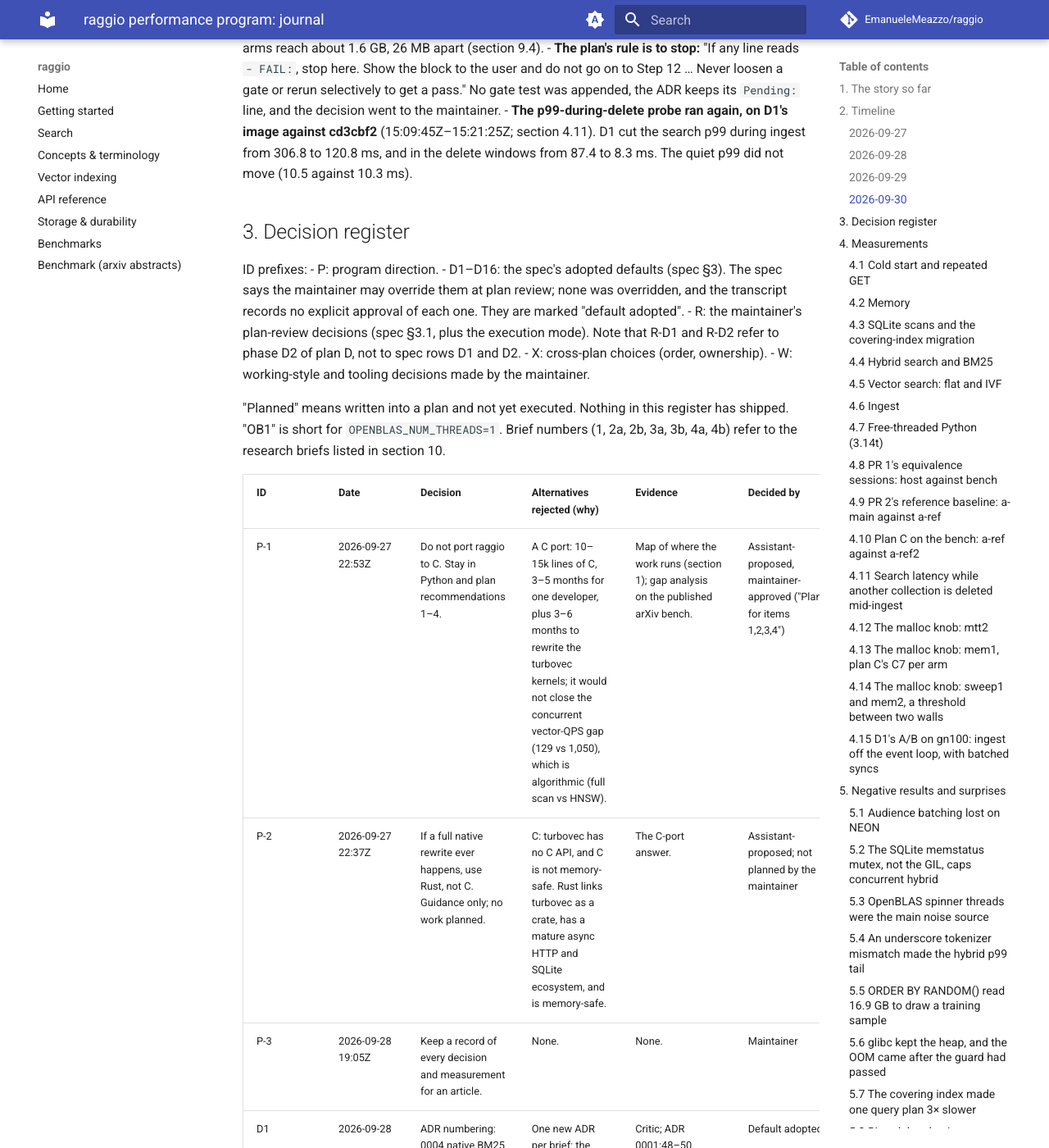
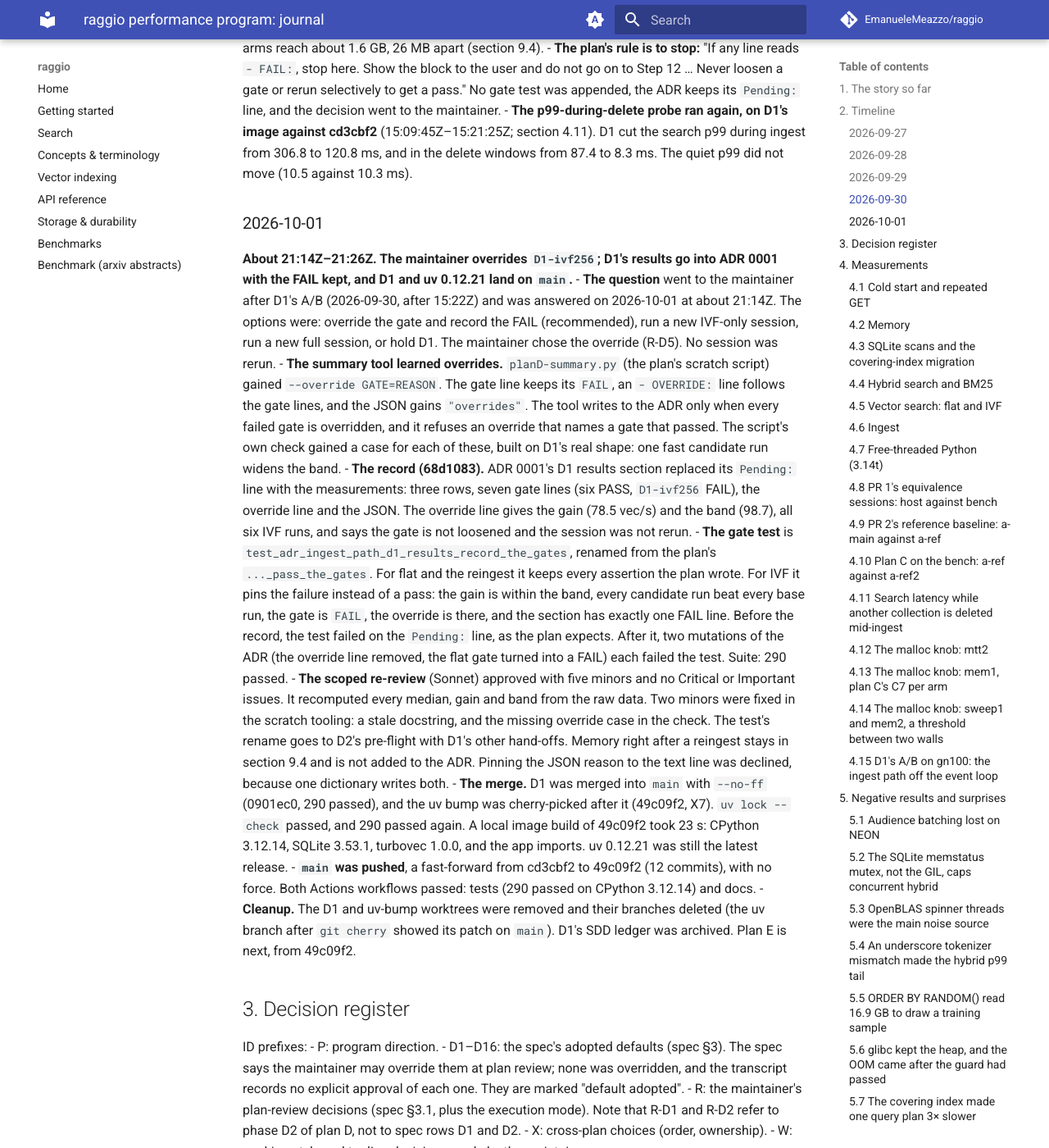
Before and after one commit to EmanueleMeazzo/raggio, an MkDocs documentation site: the page built from docs/superpowers/journal/2026-09-performance-program.md, in a window 1280 px wide and 1400 px high, scrolled down 53708 px. Shown: the whole window at 82% size. Built offline with MkDocs 1.6.1 and Material for MkDocs 9.7.7, drawn with Linux system fonts in a browser that asks for light colours; comment, search, counter and statistics services are not loaded; some of the changed text lies outside the part shown.

Commit message:
Journal the D1-ivf256 override, D1's merge and uv 0.12.21 on main
The maintainer overrode D1-ivf256 (R-D5): ADR 0001 keeps the FAIL with a
dated override line, the scoped re-review approved, D1 merged as 0901ec0,
uv 0.12.21 followed as 49c09f2, and main was pushed with CI green.
Section 4.15 no longer says D1 batches index syncs: it keeps one sync
per job, and batching is D2's. The register total counts X7 and R-D5.

Co-Authored-By: Claude Opus 5.5 <noreply@anthropic.com>

```diff
--- a/docs/superpowers/journal/2026-09-performance-program.md
+++ b/docs/superpowers/journal/2026-09-performance-program.md
@@ -1228,6 +1228,18 @@ The other 16 are rulings on wording and tests, not on design. The ADR states onl
 - **The plan's rule is to stop:** "If any line reads `- FAIL:`, stop here. Show the block to the user and do not go on to Step 12 … Never loosen a gate or rerun selectively to get a pass." No gate test was appended, the ADR keeps its `Pending:` line, and the decision went to the maintainer.
 - **The p99-during-delete probe ran again, on D1's image against cd3cbf2** (15:09:45Z–15:21:25Z; section 4.11). D1 cut the search p99 during ingest from 306.8 to 120.8 ms, and in the delete windows from 87.4 to 8.3 ms. The quiet p99 did not move (10.5 against 10.3 ms).
 
+### 2026-10-01
+
+**About 21:14Z–21:26Z. The maintainer overrides `D1-ivf256`; D1's results go into ADR 0001 with the FAIL kept, and D1 and uv 0.12.21 land on `main`.**
+- **The question** went to the maintainer after D1's A/B (2026-09-30, after 15:22Z) and was answered on 2026-10-01 at about 21:14Z. The options were: override the gate and record the FAIL (recommended), run a new IVF-only session, run a new full session, or hold D1. The maintainer chose the override (R-D5). No session was rerun.
+- **The summary tool learned overrides.** `planD-summary.py` (the plan's scratch script) gained `--override GATE=REASON`. The gate line keeps its `FAIL`, an `- OVERRIDE:` line follows the gate lines, and the JSON gains `"overrides"`. The tool writes to the ADR only when every failed gate is overridden, and it refuses an override that names a gate that passed. The script's own check gained a case for each of these, built on D1's real shape: one fast candidate run widens the band.
+- **The record (68d1083).** ADR 0001's D1 results section replaced its `Pending:` line with the measurements: three rows, seven gate lines (six PASS, `D1-ivf256` FAIL), the override line and the JSON. The override line gives the gain (78.5 vec/s) and the band (98.7), all six IVF runs, and says the gate is not loosened and the session was not rerun.
+- **The gate test** is `test_adr_ingest_path_d1_results_record_the_gates`, renamed from the plan's `..._pass_the_gates`. For flat and the reingest it keeps every assertion the plan wrote. For IVF it pins the failure instead of a pass: the gain is within the band, every candidate run beat every base run, the gate is `FAIL`, the override is there, and the section has exactly one FAIL line. Before the record, the test failed on the `Pending:` line, as the plan expects. After it, two mutations of the ADR (the override line removed, the flat gate turned into a FAIL) each failed the test. Suite: 290 passed.
+- **The scoped re-review** (Sonnet) approved with five minors and no Critical or Important issues. It recomputed every median, gain and band from the raw data. Two minors were fixed in the scratch tooling: a stale docstring, and the missing override case in the check. The test's rename goes to D2's pre-flight with D1's other hand-offs. Memory right after a reingest stays in section 9.4 and is not added to the ADR. Pinning the JSON reason to the text line was declined, because one dictionary writes both.
+- **The merge.** D1 was merged into `main` with `--no-ff` (0901ec0, 290 passed), and the uv bump was cherry-picked after it (49c09f2, X7). `uv lock --check` passed, and 290 passed again. A local image build of 49c09f2 took 23 s: CPython 3.12.14, SQLite 3.53.1, turbovec 1.0.0, and the app imports. uv 0.12.21 was still the latest release.
+- **`main` was pushed**, a fast-forward from cd3cbf2 to 49c09f2 (12 commits), with no force. Both Actions workflows passed: tests (290 passed on CPython 3.12.14) and docs.
+- **Cleanup.** The D1 and uv-bump worktrees were removed and their branches deleted (the uv branch after `git cherry` showed its patch on `main`). D1's SDD ledger was archived. Plan E is next, from 49c09f2.
+
 ## 3. Decision register
 
 ID prefixes:
@@ -1270,6 +1282,7 @@ ID prefixes:
 | R-G2 | 2026-09-28 18:50Z | If turbovec's sdist fails to build for 3.14t, fix it in the Dockerfile builder stage with flags and build dependencies only; never fork. If turbovec's source needs a change, draft an upstream issue for the maintainer and park G. | "Stop G and report": no fixes attempted, G parked, the p4 report explains why. A fork (D6). The spec notes that this fallback overrides the plan's earlier default. | Laptop only: the sdist builds unpatched (Windows 3.14t with maturin 58.6 s; WSL2 x86_64 image 46.7 s). Not verified on aarch64; p4 tests it. | Maintainer (chose the recommended "Fix it in the Dockerfile") | spec §3.1 G2 | Planned (G) |
 | R-D3 | 2026-09-28 19:38Z | Follow-up to R-D2: `stop()` never raises. Two more errors are logged: a dead background worker's exception, and a failure to finish jobs after the final sync succeeded. The jobs stay `processing` and the startup replay recovers them. | "Keep raising them", Plan B's behaviour: in the server's shutdown, either error would skip closing every later collection and leave the catalog open. | Raised by the verifier of the R-D2 plan edit, who traced B's and F's `stop()` sequences and the base `shutdown()`. | Maintainer (chose the recommended "Log them too") | spec §3.1 D3 | Planned (plan D; applied and verified by `raggio-apply-followup-decisions`, ~20:08Z) |
 | R-D4 | 2026-09-28 ~20:15Z | Follow-up to R-D3: every close step in `stop()` logs its own `Exception` and moves on to the next. This covers the embedder's HTTP client, `_close_conns`, and F's shard pool. So `shutdown()` always reaches every collection and the catalog. `BaseException` (such as `CancelledError`) is not caught. | "Only the two errors": keep R-D3 as worded and narrow the plan's "never raises" to the D2/D3 errors; a failure closing the HTTP client, SQLite or the pool would still skip later collections. | Raised by the verifier of the R-D3 edit. | Maintainer (chose the recommended "Yes, log every step") | spec §3.1 D4 | Planned (plan D Task 9, applied and verified 21:09Z) |
+| R-D5 | 2026-10-01, answered about 21:14Z | D1-ivf256 failed and is overridden. D1 ships as it is. ADR 0001 records all seven gate lines, the FAIL included, plus a dated override line, and the gate test pins the FAIL and the override. The gate is not loosened and no session is rerun. | Run a new IVF-only session (the same probes, a new band). Run a new full session. Hold D1 until one of them. | `D1-ivf256`: gain 78.5 vec/s against a band of 98.7. Every candidate run beat every base run (611.7, 612.0, 710.4 against 505.0, 533.5, 535.2), and the third candidate run alone sets the band. If the arms were exchangeable, that order has probability 1/20. The other six gates passed: flat probe 2,342.4 to 4,982.0 vec/s, reingest 1,530.9 to 3,035.4 vec/s. | Maintainer (chose "Override, record FAIL", recommended) | Section 5.20; section 4.15 | Recorded (68d1083); merged into `main` (0901ec0) |
 | R-G3 | 2026-09-28 19:38Z | Follow-up to R-G2: G stops and the maintainer is asked in two cases: after 3 failed builder-stage attempts, and when no allowed Dockerfile line can express a fix although turbovec's source needs no change. ADR 0006 stays Pending. Parking without asking applies only to the source-change case. | "Park G automatically", i.e. draft an upstream issue and park without asking. | Raised by the verifier of the R-G2 edit. R-G2 did not say what happens in these two cases. | Maintainer (chose the recommended "Stop and ask me") | spec §3.1 G3 | Planned (plan G; applied and verified by `raggio-apply-followup-decisions`, ~20:08Z) |
 | R-G4 | 2026-09-28 19:38Z | Follow-up to R-G1: the 90-minute cap applies to measurement (ABAB) sessions only. G Task 11's build-and-fix window has no cap. | "Cap everything at 90 min": Task 11 would be split into windows of at most 90 minutes each. | Task 11 can take about 60 min plus about 25 min per fix attempt, up to 3 attempts: about 135 min. Heat and drift matter for measurements, not for builds. W-2 already gives unlimited gn100 time. | Maintainer (chose the recommended "Only measurement sessions") | spec §3.1 G4 | Planned (plan G; applied and verified by `raggio-apply-followup-decisions`, ~20:08Z) |
 | R-B1 | 2026-09-28 20:28Z | A search in flight on a collection that `DELETE /collections/{name}` is removing returns 404, the answer for a collection that does not exist, never 500. B may change `app.py` for the error-to-404 mapping only. | "503 Service Unavailable": transient, and a retry then gets 404, although the collection is not coming back. "Leave 500 for now": out of scope for B, logged as an open item. | p4: 171–704 HTTP 500s per delete-race run on every build (`OperationalError`: unable to open database file, no such table, disk I/O error; `FileNotFoundError` on the IVF directory; dropped connections). `/healthz` stayed 200. | Maintainer (chose the recommended "404 Not Found") | spec §3.1 B1 | Planned (plan B Task 6, applied and verified ~21:41Z) |
@@ -1304,7 +1317,7 @@ ID prefixes:
 | W-13 | 2026-09-30, asked 10:05Z, answered 10:24Z | `main` is pushed after plan C: a fast-forward from 00c70a1 to d7f4b01 (plan C's 13 commits, its merge bb907ac, and the probe-path fix), no force. The docs branches and `bench-hardening` stay local. | "Not yet" (keep `main` local and ask again later). | Pushed 10:24:36Z; Actions green (tests, docs). A scan of 00c70a1..cd3cbf2, run after the pushes, finds no added home path, IP or key path; the only home-path lines are the ones d7f4b01 removes. | Maintainer (chose "Push main now", recommended) | Transcript; section 2 | Done. cd3cbf2 (the 4 GiB detach) followed at 10:37:21Z under W-14. |
 | W-14 | 2026-09-30, about 10:24Z | Routine decisions no longer go to the maintainer: "just assume that the reply is the same and ask only really blocking questions. If something needs to be double checked, just do it, assume I'm not at the desk and you have time to do stuff". The controller takes the usual answer for a local merge commit, pushing `main`, committing the journal, the recommended option, archiving ledgers and starting the next plan in the agreed order. It still asks before a history rewrite, a force-push, anything posted outside the repo (issues, upstream), deleting data, or touching the maintainer's containers. | None offered: a free-text instruction. | "I have replied in the same way for the past 10 times you've asked the same stuff". | Maintainer (free text) | Transcript; section 2 | In force |
 
-Register total: 61 entries (P 3, D 16, R 22, X 6, W 14). (Dated note, 2026-09-30 13:20Z: X6 added. Dated note, 2026-09-30 10:46Z: W-13 and W-14 added. Dated note, 2026-09-30 00:28Z: W-12 added. Dated note, 2026-09-30 00:08Z: R-A5 added. Dated note, 2026-09-29 21:05Z: W-11 added. Dated note, 08:30Z: R-A4 added. Dated note, 08:05Z: R-A3 and W-10 added; W-8 superseded. Dated note, 23:00Z: W-9 added. Dated note, 22:45Z: R-G8, R-G9 and W-8 added. Dated note, 21:20Z: R-G7 added. Dated note, 21:23Z: X4 added. Dated note, 21:45Z: X5 added. Dated note, 22:30Z: W-7 added.) (Dated note, 20:40Z: R-B1, R-B2, R-G5, R-G6, W-6 and X3 were added after p4; before them the total was 38 (P 3, D 16, R 12, X 2, W 5).) R-D3, R-G3 and R-G4 were added at 20:05Z, and R-D4 at about 20:15Z; the backfill written at about 19:30Z had 34.
+Register total: 63 entries (P 3, D 16, R 23, X 7, W 14). (Dated note, 2026-10-01 21:26Z: R-D5 added; X7, added 2026-09-30 at 14:04Z, had not been counted here. Dated note, 2026-09-30 13:20Z: X6 added. Dated note, 2026-09-30 10:46Z: W-13 and W-14 added. Dated note, 2026-09-30 00:28Z: W-12 added. Dated note, 2026-09-30 00:08Z: R-A5 added. Dated note, 2026-09-29 21:05Z: W-11 added. Dated note, 08:30Z: R-A4 added. Dated note, 08:05Z: R-A3 and W-10 added; W-8 superseded. Dated note, 23:00Z: W-9 added. Dated note, 22:45Z: R-G8, R-G9 and W-8 added. Dated note, 21:20Z: R-G7 added. Dated note, 21:23Z: X4 added. Dated note, 21:45Z: X5 added. Dated note, 22:30Z: W-7 added.) (Dated note, 20:40Z: R-B1, R-B2, R-G5, R-G6, W-6 and X3 were added after p4; before them the total was 38 (P 3, D 16, R 12, X 2, W 5).) R-D3, R-G3 and R-G4 were added at 20:05Z, and R-D4 at about 20:15Z; the backfill written at about 19:30Z had 34.
 
 Three recommended options were overridden: the review scope at 18:46:59Z (R-EX, "Go through the key ones" instead of "Accept all defaults"), and R-A1 and W-5 at 18:51:48Z. At 18:46:59Z the commit question's recommended "I commit in my terminal" was also answered with free text instead: "I already committed, let's debug the shell, I can also reboot if necessary". Separately, spec §3.1 says two of its rows override a plan's default: A1 and the fallback in G2.
 
@@ -1844,7 +1857,7 @@ Reading it:
 - **The 16 MiB kill** looks like mem1's: exit 137 at 13:01:25Z, and a server log that ends at "collection bench loaded", with no traceback. A knob server replayed the killed attach and then detached (157.1 s), so the volume ended flat.
 - **No threshold wins both ways.** The one that passes C7 recovers 8.3 of the 12.7–13.8 ms that the larger thresholds recover. Plan F's Task 2 binary-searches the smaller side into the larger, so the arrays become shard-sized (about 64 KB), under the knob's 128 KiB threshold. Hence X6: nothing ships, and plan F's A/B carries the recovery.
 
-### 4.15 D1's A/B on gn100: ingest off the event loop, with batched syncs
+### 4.15 D1's A/B on gn100: the ingest path off the event loop
 
 Plan D1's Task 6, run on gn100 on 2026-09-30, 13:13:08Z–15:05:43Z (cap 330 minutes).
 - Arms: base = cd3cbf2266ab (plan C, the image a-ref2 measured), candidate = 2274a6a0d60d (D1 after the final review's fix wave).
@@ -1886,11 +1899,12 @@ Cold start (3.5 → 2.5 s) is "not claimable": one reading per run.
 
 Reading it:
 - **D1 does what it was built for.** The event loop no longer stalls during ingest: 5.5–8.3 s of stall per probe run became 0 on flat and at most 0.19 s on IVF. Enqueueing, which the loop serves, went 3–4× faster on both.
-- **Flat ingest more than doubled**, both in the probe (2.1×) and in the full 2.55M-vector reingest (2.0×, 1,665 → 840 s). D1 moves the payload work off the loop and writes the index file once per batch of jobs, not once per job.
+- **Flat ingest more than doubled**, both in the probe (2.1×) and in the full 2.55M-vector reingest (2.0×, 1,665 → 840 s). D1 replaces the JSON job payload with a binary side table, encodes and decodes it off the loop, upserts and deletes set-based, and vacuums only when the queue is idle. It still syncs the index once per job: batched syncs are D2's (ADR 0001). (Corrected 2026-10-01: the first version of this section said D1 batches the syncs. It does not.)
 - **IVF gained less: +15 % at the medians**, against +113 % on flat. Its drain fell from 93–99 s to 70–82 s. Where the rest of IVF's drain goes was not profiled.
 - **The IVF gate failed on its band, not on its runs** (section 5.20). Every candidate run beat every base run.
 - **The search rows moved a little**, beyond their bands: p50 −0.8 ms and hybrid p99 −48 ms. D1 is an ingest change, and why search moved was not checked.
 - **Memory:** section 9.4.
+- **The outcome** (2026-10-01): the maintainer overrode `D1-ivf256` (R-D5). ADR 0001 records all seven gate lines, the FAIL included, and a dated override line under them (68d1083). D1 is merged into `main` (0901ec0).
 
 ## 5. Negative results and surprises
 
@@ -2003,7 +2017,7 @@ Plan E's Task 1 keyed the prune's df cache by each stage-2 token as it is, becau
 
 ### 5.20 Every candidate run won, and the gate still failed
 
-Plan A's rule sets the band to the wider of the two arms' ranges (max − min over the runs), and a claim needs the median gain to exceed it. With three runs per arm, one run sets each range. D1's IVF candidate drained its third run in 70.4 s, 11 s faster than its other two, so its range became 98.7 vec/s. The gain at the medians was 78.5. By the rule the result is "within band", yet the two samples do not overlap: the slowest candidate run (611.7) beat the fastest base run (535.2) by 76.5. If the two arms were exchangeable, all three candidate runs would rank above all three base runs with probability 1/20. The rule is conservative on purpose. It was fixed before any data, and it cannot tell a favourable outlier from noise, so an unusually good run can sink a claim that the runs support. The plan forbids loosening the gate afterwards and rerunning selectively, and neither was done: the result went to the maintainer as a FAIL.
+Plan A's rule sets the band to the wider of the two arms' ranges (max − min over the runs), and a claim needs the median gain to exceed it. With three runs per arm, one run sets each range. D1's IVF candidate drained its third run in 70.4 s, 11 s faster than its other two, so its range became 98.7 vec/s. The gain at the medians was 78.5. By the rule the result is "within band", yet the two samples do not overlap: the slowest candidate run (611.7) beat the fastest base run (535.2) by 76.5. If the two arms were exchangeable, all three candidate runs would rank above all three base runs with probability 1/20. The rule is conservative on purpose. It was fixed before any data, and it cannot tell a favourable outlier from noise, so an unusually good run can sink a claim that the runs support. The plan forbids loosening the gate afterwards and rerunning selectively, and neither was done: the result went to the maintainer as a FAIL. The maintainer overrode it (R-D5). The record keeps the FAIL line, and the override sits under it with the reason. The gate test pins both, so the FAIL cannot later turn into a PASS by an edit. The rule was not changed.
 
 ## 6. Method: how we measured
 
@@ -2185,6 +2199,7 @@ State as of 2026-09-28, about 19:30Z.
 - Dated note, 2026-09-30 13:20Z: sweep1 and mem2 are done (section 4.14). No mmap threshold ships; plan F's `_intersect` rewrite carries the filtered-search recovery (X6). D1's gn100 A/B is running (13:13:08Z, cap 330 minutes): candidate 2274a6a0d60d against base cd3cbf2266ab, with the reingests.
 - Dated note, 2026-09-30 14:04Z: plan E's pre-flight is done and ruled (section 2, 13:20Z), including a fix to the plan's prune key (E-R1, section 5.19). uv 0.12.21 is committed on `uv-0.12.21` and lands on `main` after D1's merge (X7). D1's A/B is in its reingests on gn100.
 - Dated note, 2026-09-30 15:22Z: D1's A/B is done (section 4.15). Six gates passed and `D1-ivf256` failed within its band (section 5.20). By the plan, D1 stops at Step 11: no gate test, no results in the ADR, and the decision is the maintainer's. The p99-during-delete probe ran again on D1's image (section 4.11). Plan E waits for D1's merge.
+- Dated note, 2026-10-01 21:26Z: the maintainer overrode `D1-ivf256` (R-D5). D1's results are in ADR 0001 with the FAIL and the override (68d1083, 290 passed), and the scoped re-review approved them. D1 is merged into `main` (0901ec0), uv 0.12.21 follows it (49c09f2, X7), and `main` is pushed with CI green (section 2, 2026-10-01). Plan E starts from 49c09f2.
 
 ### 9.2 Open questions in the plans
 
```
